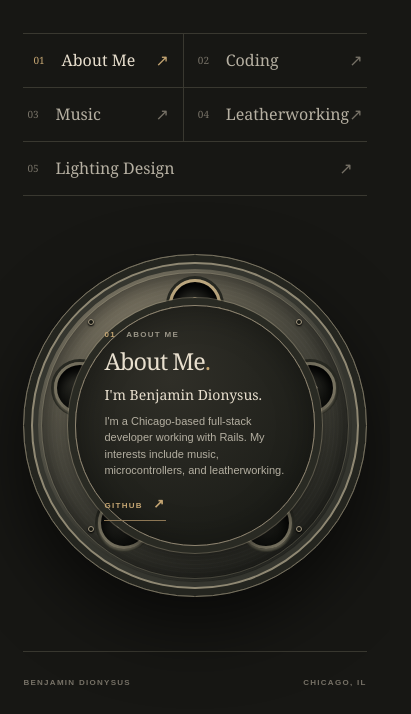
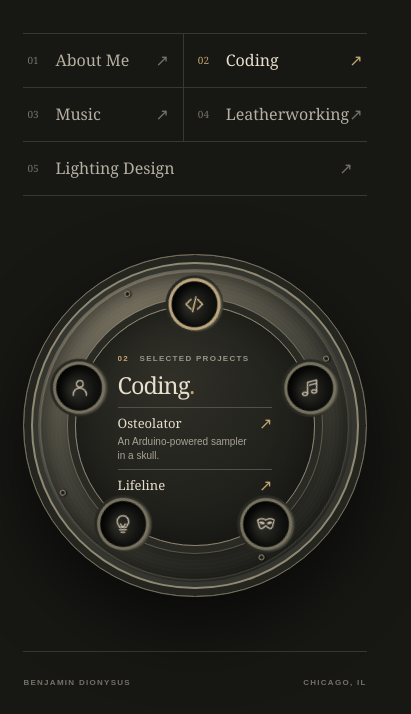
Before and after one commit to B-Dionysus/vibe_code_main_page, a plain HTML site: page index.html in a window 390 px wide. Both pictures are taken after a click on the button 309 px from the left and 571 px from the top of the page. Shown: the part 183-897 px from the top of the page, 411 px wide, since content can reach past the window. Drawn offline with Linux system fonts and the light colour scheme.

Commit message:
feat: update chamber SVG icons for improved visuals and enhance interaction logic; add rotation handling in tests

```diff
--- a/index.html
+++ b/index.html
@@ -6,8 +6,8 @@
   <meta name="theme-color" content="#171714">
   <meta name="description" content="Benjamin Dionysus: coding, music, leatherworking, and lighting design.">
   <title>Benjamin Dionysus | Six by Nine</title>
-  <link rel="stylesheet" href="styles.css">
-  <script src="script.js" defer></script>
+  <link rel="stylesheet" href="styles.css?v=chambers-2">
+  <script src="script.js?v=chambers-2" defer></script>
 </head>
 <body>
   <div class="page-shell">
@@ -47,19 +47,19 @@
           <div class="cylinder">
             <div class="cylinder-inner">
               <button type="button" class="chamber chamber-1 is-active" data-section="about" aria-label="About Me" aria-pressed="true">
-                <svg class="chamber-icon" viewBox="0 0 32 32" aria-hidden="true"><circle cx="16" cy="10" r="5"/><path d="M6 27c0-6 4-9 10-9s10 3 10 9"/></svg>
+                <svg class="chamber-icon" viewBox="0 0 24 24" fill="none" stroke="currentColor" aria-hidden="true"><circle cx="12" cy="7" r="4"/><path d="M4 21v-1a8 8 0 0 1 16 0v1"/></svg>
               </button>
               <button type="button" class="chamber chamber-2" data-section="coding" aria-label="Coding" aria-pressed="false">
-                <svg class="chamber-icon" viewBox="0 0 32 32" aria-hidden="true"><path d="m11 9-7 7 7 7M21 9l7 7-7 7M19 6l-6 20"/></svg>
+                <svg class="chamber-icon" viewBox="0 0 24 24" fill="none" stroke="currentColor" aria-hidden="true"><path d="m8 6-6 6 6 6M16 6l6 6-6 6M14 3l-4 18"/></svg>
               </button>
               <button type="button" class="chamber chamber-3" data-section="music" aria-label="Music" aria-pressed="false">
-                <svg class="chamber-icon" viewBox="0 0 32 32" aria-hidden="true"><path d="M13 22V8l12-3v14M13 12l12-3"/><ellipse cx="9.5" cy="23" rx="3.5" ry="2.5"/><ellipse cx="21.5" cy="20" rx="3.5" ry="2.5"/></svg>
+                <svg class="chamber-icon" viewBox="0 0 24 24" fill="none" stroke="currentColor" aria-hidden="true"><path d="M9 18V5l11-3v13M9 9l11-3"/><ellipse cx="6" cy="19" rx="3" ry="2"/><ellipse cx="17" cy="16" rx="3" ry="2"/></svg>
               </button>
               <button type="button" class="chamber chamber-4" data-section="leatherworking" aria-label="Leatherworking" aria-pressed="false">
-                <svg class="chamber-icon" viewBox="0 0 32 32" aria-hidden="true"><path d="M3 11c4-3 8-3 13-1 5-2 9-2 13 1l-2 10c-1 3-4 4-7 2l-4-3-4 3c-3 2-6 1-7-2L3 11Z"/><path d="M7 15c2-1 4-1 6 1-2 2-4 2-6-1ZM25 15c-2-1-4-1-6 1 2 2 4 2 6-1Z"/></svg>
+                <svg class="chamber-icon" viewBox="0 0 24 24" fill="none" stroke="currentColor" aria-hidden="true"><path d="M2 7c3-2 7-2 10 0 3-2 7-2 10 0l-2 8c-.5 2-2.5 3-4 2l-4-3-4 3c-1.5 1-3.5 0-4-2L2 7Z"/><path d="M5 10c2-1 3-1 5 1-2 1-3 1-5-1ZM19 10c-2-1-3-1-5 1 2 1 3 1 5-1Z"/></svg>
               </button>
               <button type="button" class="chamber chamber-5" data-section="lighting" aria-label="Lighting Design" aria-pressed="false">
-                <svg class="chamber-icon" viewBox="0 0 32 32" aria-hidden="true"><path d="M12 5h8l2 9-3 3h-6l-3-3 2-9ZM12 5V3h8v2M16 17v4M9 22l-3 5M23 22l3 5M16 23v6"/></svg>
+                <svg class="chamber-icon" viewBox="0 0 24 24" fill="none" stroke="currentColor" aria-hidden="true"><path d="M8 16c0-2-3-3-3-7a7 7 0 0 1 14 0c0 4-3 5-3 7H8ZM8 19h8M10 22h4M9 12l3 4 3-4"/></svg>
               </button>
               <span class="bolt bolt-1" aria-hidden="true"></span><span class="bolt bolt-2" aria-hidden="true"></span>
               <span class="bolt bolt-3" aria-hidden="true"></span><span class="bolt bolt-4" aria-hidden="true"></span>
--- a/script.js
+++ b/script.js
@@ -5,6 +5,8 @@ const cylinder = document.querySelector('.cylinder');
 const centerContent = document.querySelector('.center-content');
 let selectedSection = 'about';
 let lastPointerPosition = null;
+let rotationTimer;
+let rotationInProgress = false;
 
 function selectSection(section) {
   const index = Array.from(navigation).findIndex((item) => item.dataset.section === section);
@@ -21,6 +23,11 @@ function selectSection(section) {
     panel.hidden = panel.id !== section;
   });
 
+  rotationInProgress = true;
+  clearTimeout(rotationTimer);
+  const duration = getComputedStyle(cylinder).transitionDuration;
+  const milliseconds = parseFloat(duration) * (duration.endsWith('ms') ? 1 : 1000);
+  rotationTimer = setTimeout(() => { rotationInProgress = false; }, milliseconds + 50);
   cylinder.style.setProperty('--rotation', `${-360 * index / navigation.length}deg`);
   centerContent.scrollTop = 0;
 }
@@ -38,6 +45,7 @@ document.addEventListener('pointermove', (event) => {
   // Only pointer movement, not a chamber rotating underneath it, selects a section.
   if (lastPointerPosition && lastPointerPosition.x === event.clientX && lastPointerPosition.y === event.clientY) return;
   lastPointerPosition = { x: event.clientX, y: event.clientY };
+  if (rotationInProgress) return;
   const chamber = event.target instanceof Element ? event.target.closest('.chamber') : null;
   if (chamber) selectSection(chamber.dataset.section);
 });
--- a/styles.css
+++ b/styles.css
@@ -52,20 +52,24 @@ h1 { margin-bottom: 19px; font: 400 clamp(29px, 3.1vw, 46px)/1.13 Georgia, serif
 .stage { position: relative; display: flex; align-items: center; justify-content: center; min-width: 0; padding: 32px 0 30px 5%; overflow: hidden; }
 .accent { color: var(--brass); }
 .barrel { position: relative; width: min(100%, 700px, 73vh); aspect-ratio: 1; margin: 24px auto; }
-.cylinder {
-  --rotation: 0deg;
-  --rotation-timing: 1.6s cubic-bezier(.22,.7,.2,1);
+.barrel::before {
+  content: "";
   position: absolute; inset: 0; border: 1px solid #77715f; border-radius: 50%;
   background: repeating-radial-gradient(circle, transparent 0 2px, #ffffff05 3px, transparent 4px),
     radial-gradient(circle at 35% 25%, #827b68, #4a493f 48%, #242520 75%, #11120f 100%);
   box-shadow: 0 30px 70px #0009, inset 0 0 0 7px #24251f, inset 0 0 0 9px #8f8873, inset 0 0 0 14px #35362f;
+}
+.cylinder {
+  --rotation: 0deg;
+  --rotation-timing: 1.6s cubic-bezier(.22,.7,.2,1);
+  position: absolute; inset: 0; z-index: 1; pointer-events: none;
   transform: rotate(var(--rotation));
   transition: transform var(--rotation-timing);
 }
 .cylinder-inner { position: absolute; inset: 5%; border: 1px solid #c0b59b38; border-radius: 50%; box-shadow: inset 0 0 25px #0009; }
 .chamber {
   position: absolute; display: grid; place-items: center; width: 17%; aspect-ratio: 1; border-radius: 50%;
-  border: 3px solid #777260; color: #777064; font: 10px Georgia, serif; cursor: pointer;
+  border: 3px solid #777260; color: #c1b6a2; font: 10px Georgia, serif; cursor: pointer; pointer-events: auto;
   background: radial-gradient(circle at 42% 38%, #30302a 0, #121310 60%, #070806 100%);
   box-shadow: 0 2px 2px #c4b99b55, inset 0 7px 12px #000, 0 0 0 3px #282922;
   transition: border-color .3s, color .3s;
@@ -135,7 +139,7 @@ h2 { margin-bottom: 15px; font: 400 clamp(25px, 3vw, 42px)/1.05 Georgia, serif;
   .stage { padding: 34px 0 30px; overflow: visible; }
   .barrel { width: min(100%, 500px); margin: 24px auto; }
   .center { inset: 15%; }
-  .center-content { width: 76%; max-height: 83%; }
+  .center-content { width: 65%; max-height: 60%; }
   h2 { font-size: clamp(23px, 6vw, 32px); margin-bottom: 10px; }
   .panel-kicker { margin-bottom: 10px; }
   .content-panel p:not(.panel-kicker) { font-size: 11px; line-height: 1.5; margin-bottom: 8px; }
@@ -147,7 +151,7 @@ h2 { margin-bottom: 15px; font: 400 clamp(25px, 3vw, 42px)/1.05 Georgia, serif;
 @media (max-width: 380px) {
   .barrel { width: 100%; }
   .center { inset: 12%; }
-  .center-content { width: 78%; max-height: 84%; }
+  .center-content { width: 60%; max-height: 50%; }
 }
 @media (prefers-reduced-motion: reduce) {
   *, *::before, *::after { scroll-behavior: auto !important; transition-duration: .01ms !important; animation-duration: .01ms !important; }
```
Also changed, not shown: test/interaction.test.js (+19 -6 lines).
